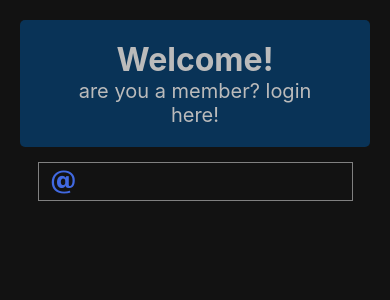
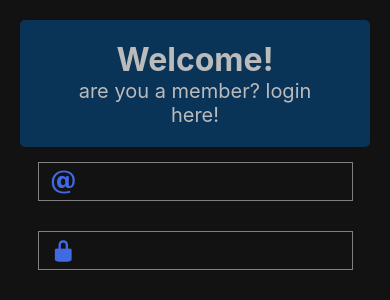
Before and after one commit to amani9300/react-native-2-authentification, a React Native app: screen / in a window 390 px wide. Shown: the top 300 px of the page. Built offline with nearby package versions, Linux system fonts and the light colour scheme.

Commit message:
5 - ajout 2eme icone de input

```diff
--- a/App.js
+++ b/App.js
@@ -12,6 +12,11 @@ export default function App() {
         <Entypo name='email' size={24} color='royalblue' />
       </Input>
 
+      <Input>
+        <Entypo name='lock' size={24} color='royalblue' />
+      </Input>
+
+
     </View>
   );
 }
```
